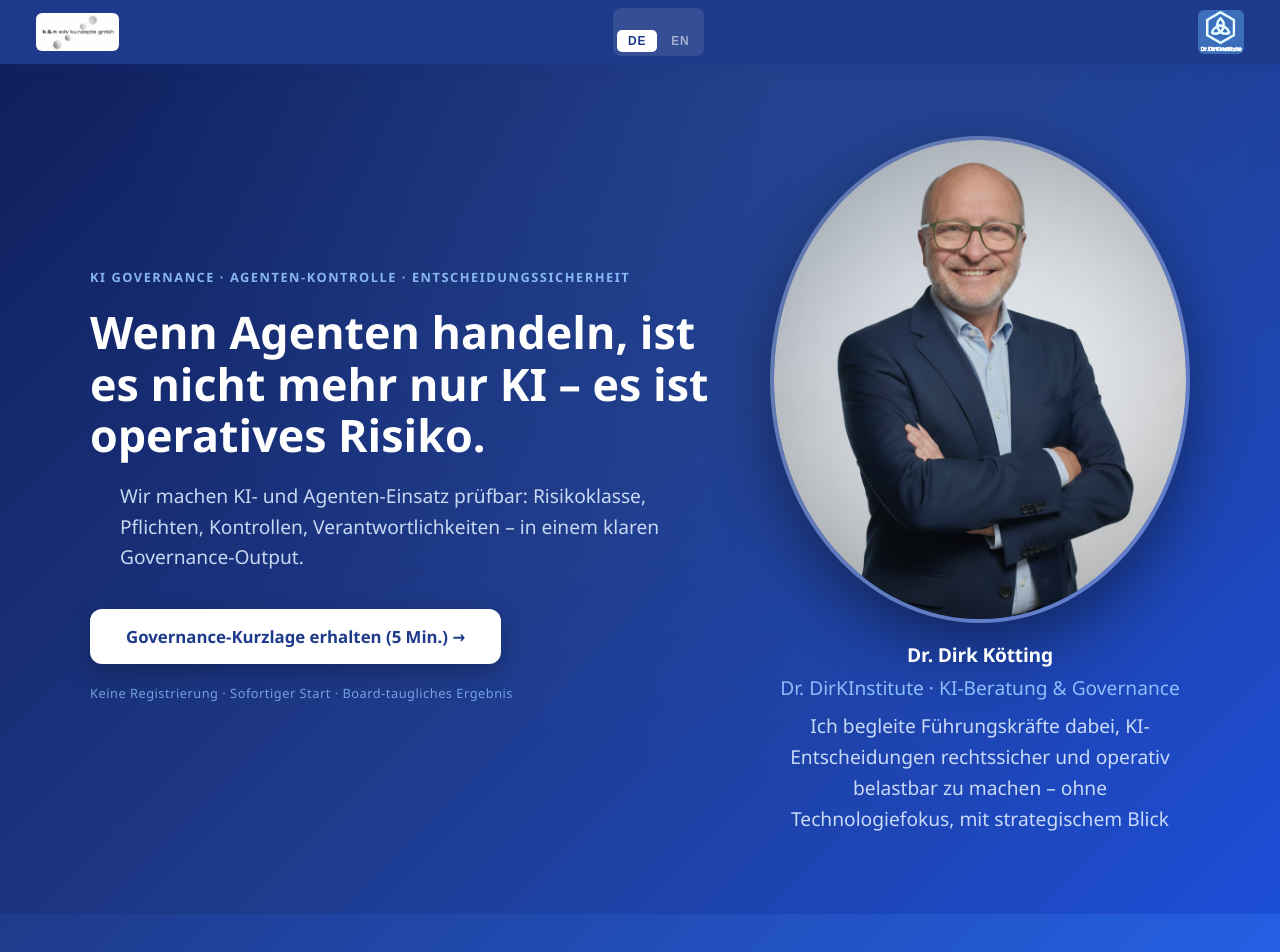
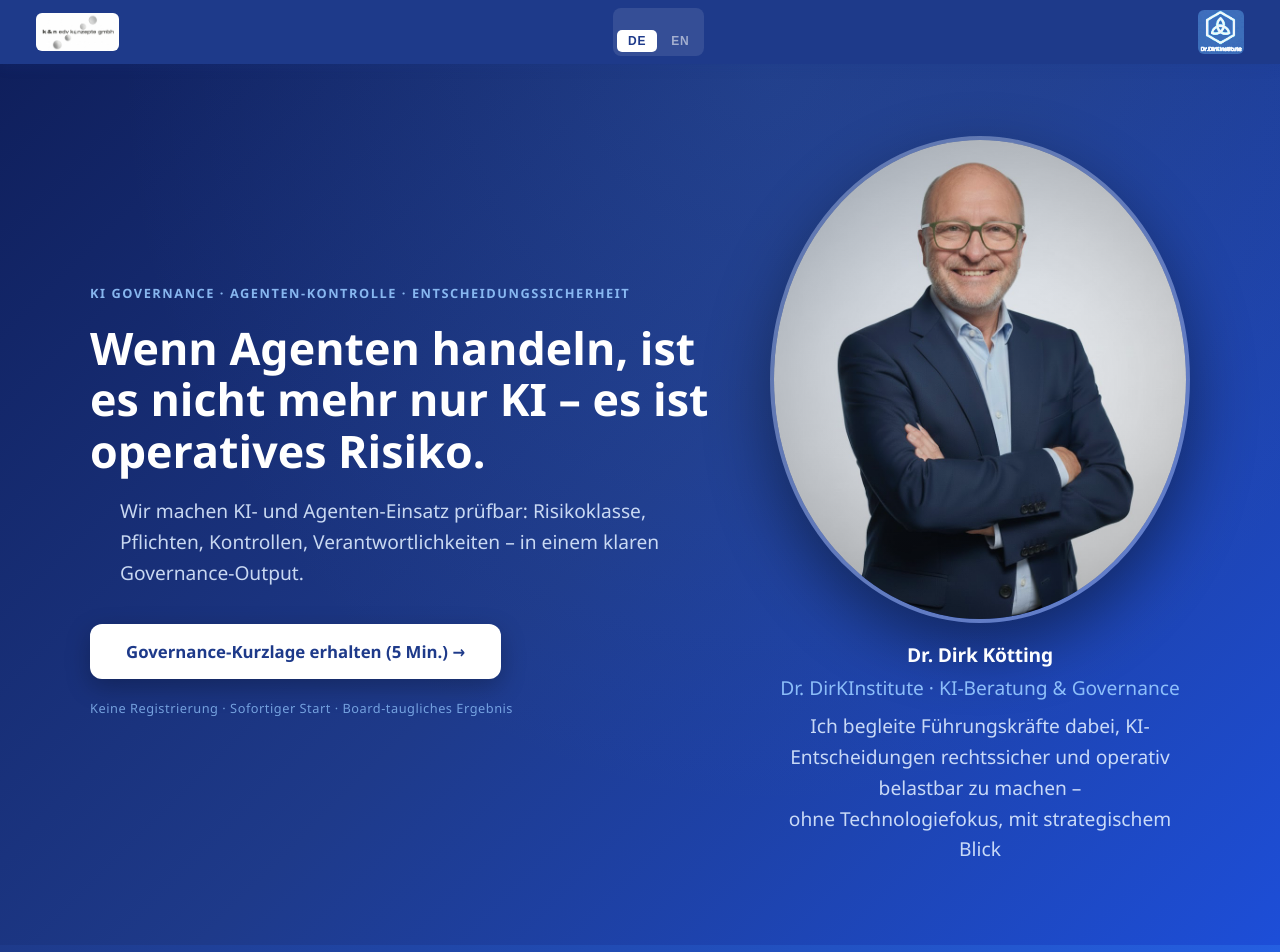
Before and after one commit to Dkoetting/access-hub, a Next.js app: page / in a window 1280 px wide. Shown: the top 952 px of the page. Built offline with nearby package versions, Linux system fonts and the light colour scheme.

Commit message:
Hero caption: Beschreibung auf 2 Zeilen aufgeteilt

```diff
--- a/src/app/page.tsx
+++ b/src/app/page.tsx
@@ -40,7 +40,7 @@ const T = {
     outcomesTitle:  'Das Ergebnis',
     outcomes:       ['Prüfbarer Governance-Output für Board & CISO','Nachweisbare Steuerung bei nicht delegierbarer Verantwortung','Board-tauglicher Report: Risikoklasse, Kontrollpfad, Maßnahmen'],
     trustRole:      'Dr. DirKInstitute · KI-Beratung & Governance',
-    trustDesc:      'Ich begleite Führungskräfte dabei, KI-Entscheidungen rechtssicher und operativ belastbar zu machen – ohne Technologiefokus, mit strategischem Blick',
+    trustDesc:      'Ich begleite Führungskräfte dabei, KI-Entscheidungen rechtssicher und operativ belastbar zu machen –\nohne Technologiefokus, mit strategischem Blick',
     toolsTitle:     'Governance-Tools',
     toolsSub:       'Jedes Tool liefert einen konkreten Governance-Output – einzeln nutzbar, gemeinsam wirkungsvoll.',
     controlsTitle:  'Controls & Tooling',
@@ -154,7 +154,7 @@ export default function Home() {
             <div className={styles.heroPortraitCaption}>
               <span className={styles.heroPortraitName}>Dr. Dirk Kötting</span>
               <span className={styles.heroPortraitSlogan}>{t.trustRole}</span>
-              <p className={styles.heroPortraitDesc}>{t.trustDesc}</p>
+              <p className={styles.heroPortraitDesc} style={{whiteSpace:'pre-line'}}>{t.trustDesc}</p>
             </div>
           </div>
         </div>
```
